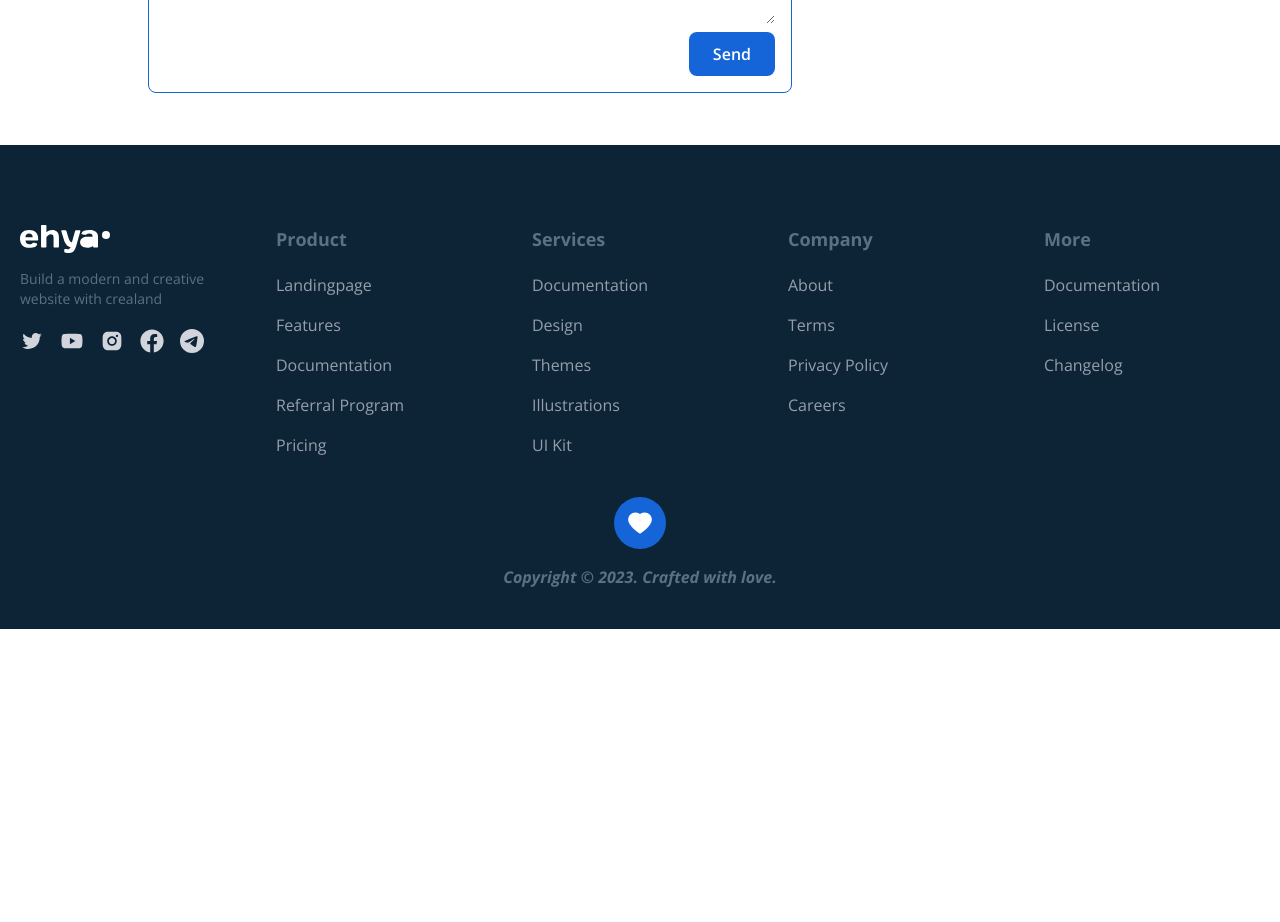
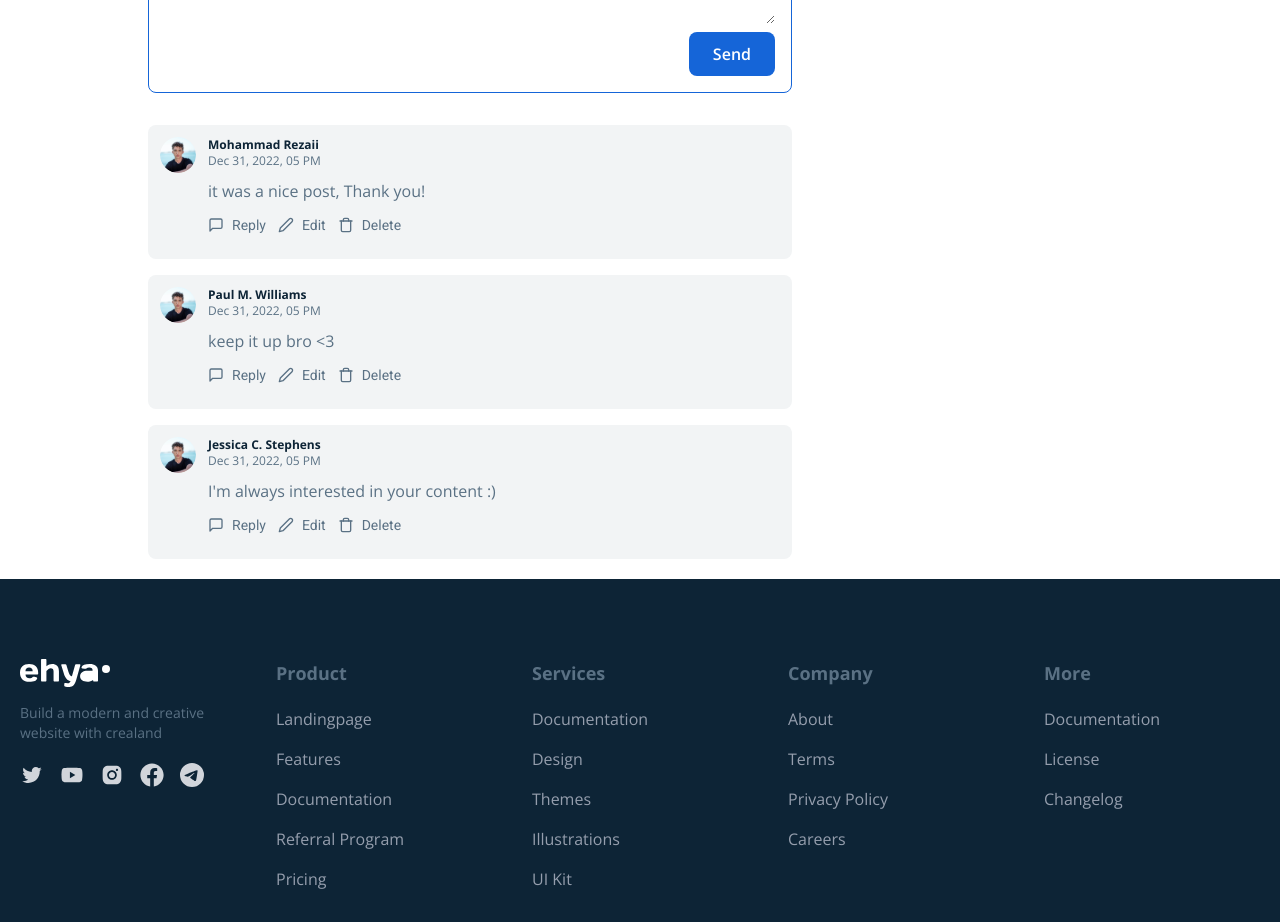
Before and after one commit to OscarMo1/blog, a React (Create React App) app: page /blog/1 in a window 1280 px wide. Shown: the part 840-1762 px from the top of the page. Before the commit the page ends 1469 px from the top, so only its background shows below. Built offline with nearby package versions, Linux system fonts and the light colour scheme.

Commit message:
Comments
2.0

```diff
--- a/src/component/comments/Comment.jsx
+++ b/src/component/comments/Comment.jsx
@@ -1,9 +1,39 @@
-import React from 'react'
+import React from 'react';
+import {images} from "../../constants";
+import { FiMessageSquare, FiEdit2, FiTrash } from "react-icons/fi"
 
-const comment = () => {
+const comment = ({comment}) => {
   return (
-    <div>
-
+    <div className="flex flex-nowrap items-start gap-x-3 bg-[#F2F4F5] p-3 rounded-lg">
+      <img src={images.Post1Profile} alt="user profile" className="w-9 h-9 object-cover rounded-full"/>
+      <div className="flex-1 flex flex-col">
+        <h5 className="font-bold text-dark-hard text-xs">
+          {comment.user.name}
+        </h5>
+        <span className="text-xs text-dark-light">
+          {new Date(comment.createdAt).toLocaleDateString("en-US",{
+            day: "numeric",
+            month: "short",
+            year: "numeric",
+            hour: "2-digit",
+          })}
+        </span>
+        <p className="font-opensans mt-[10px] text-dark-light"> {comment.desc}</p>
+        <div className="flex items-center gap-x-3 text-dark-light font-roboto text-sm mt-3 mb-3">
+          <button className="flex items-center space-x-2">
+            <FiMessageSquare className="w-4 h-auto"/>
+            <span>Reply</span>
+          </button>
+          <button className="flex items-center space-x-2">
+            <FiEdit2 className="w-4 h-auto"/>
+            <span>Edit</span>
+          </button>
+          <button className="flex items-center space-x-2">
+            <FiTrash className="w-4 h-auto"/>
+            <span>Delete</span>
+          </button>
+        </div>
+      </div>
     </div>
   )
 }
--- a/src/component/comments/CommentsContainer.jsx
+++ b/src/component/comments/CommentsContainer.jsx
@@ -38,7 +38,7 @@ const CommentsContainer = ({className}) => {
       <CommentForm btnLabel="Send" formSubmitHandler={(value) => addCommentHandler(value)}/>
       <div className="space-y-4 mt-8">
         {mainComments.map((comment)=>(
-            <Comment/>
+            <Comment comment={comment}/>
         ))}
       </div>
     </div>
--- a/src/data/comments.js
+++ b/src/data/comments.js
@@ -5,6 +5,7 @@ export const getCommentsData = async () => {
         user: {
           _id: "a",
           name: "Mohammad Rezaii",
+
         },
         desc: "it was a nice post, Thank you!",
         post: "1",
```
